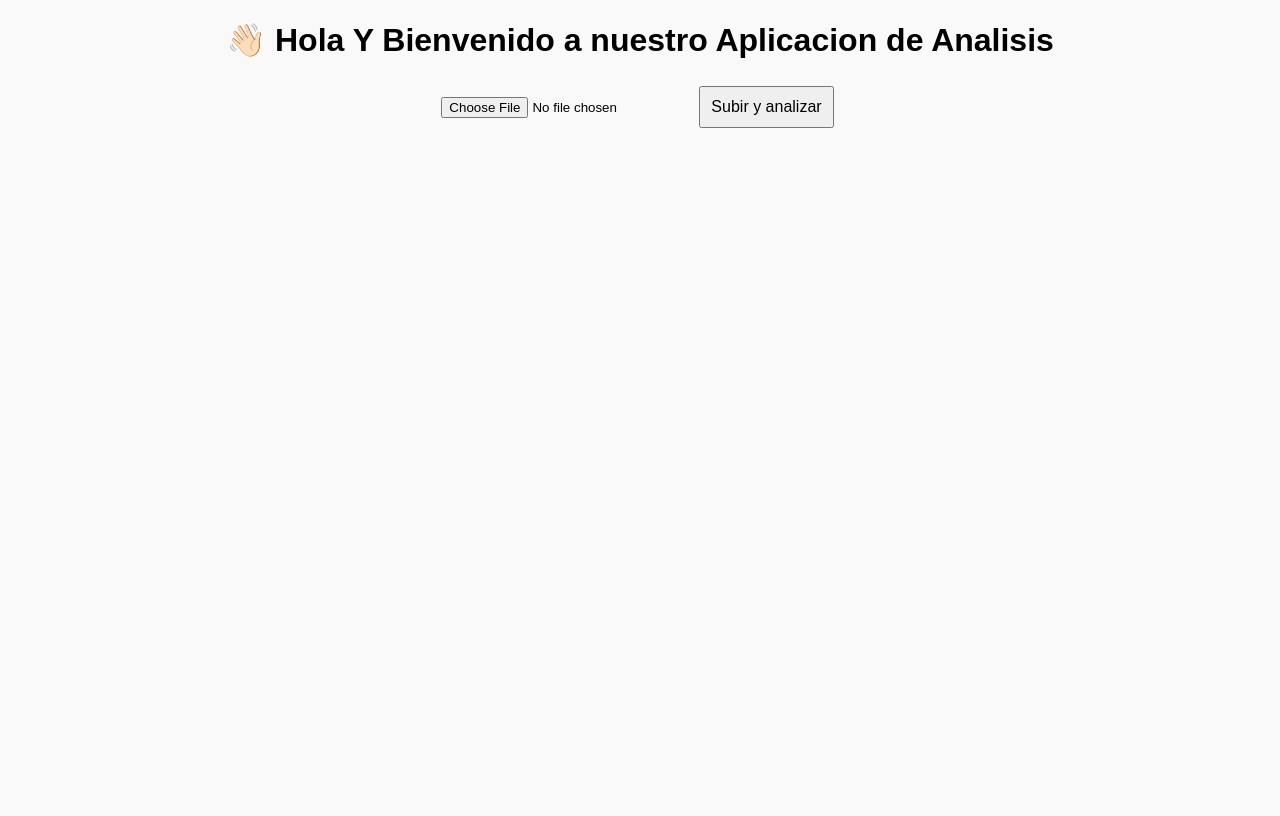
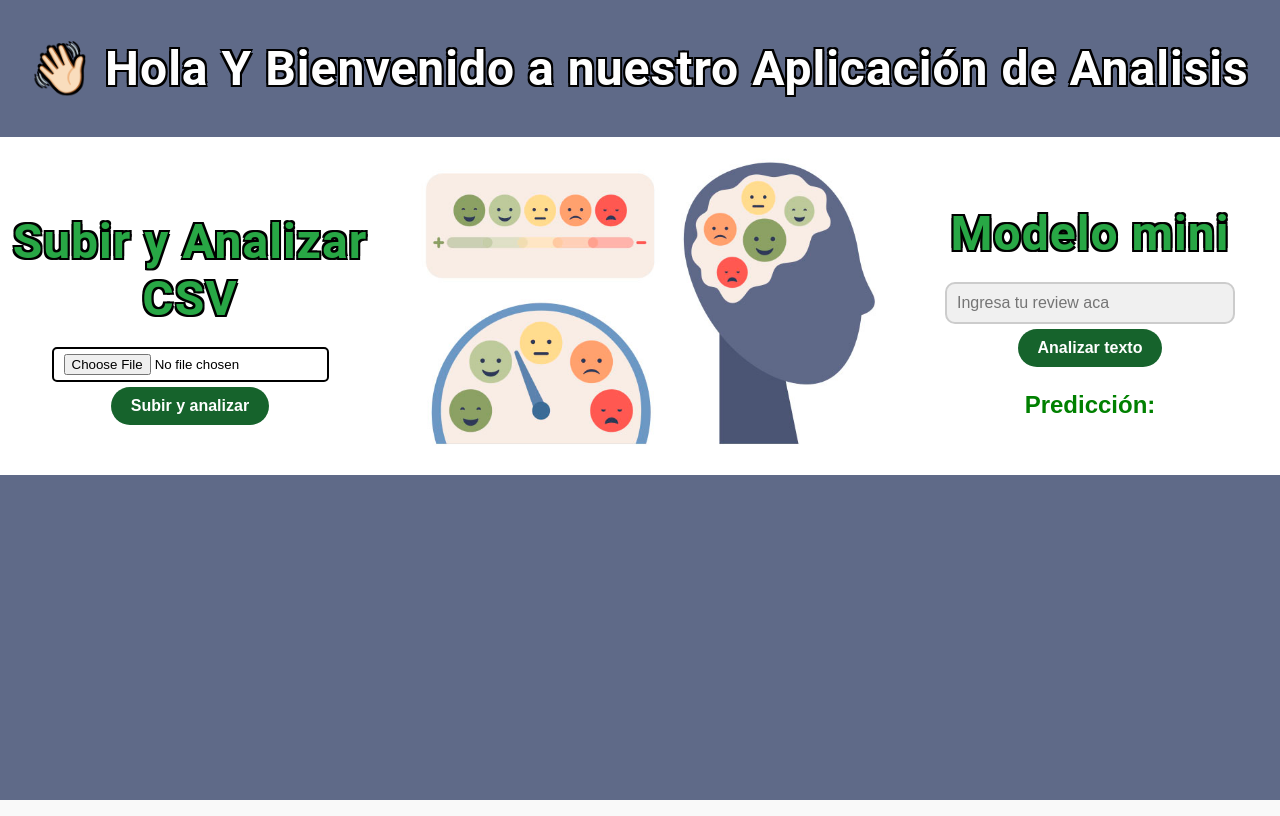
Before and after one commit to Medina95/Proyecto-front, a React (Create React App) app: page / in a window 1280 px wide. Built offline with nearby package versions, Linux system fonts and the light colour scheme.

Commit message:
Version BETA diseñada e implementada

```diff
--- a/src/App.css
+++ b/src/App.css
@@ -24,6 +24,7 @@
   background: linear-gradient(90deg, #007BFF, #00BFFF);
   -webkit-background-clip: text;
   -webkit-text-fill-color: transparent;
+
 }
 
 
@@ -175,3 +176,83 @@ body {
   border-radius: 8px;
   box-shadow: 0 2px 5px rgba(0, 0, 0, 0.1);
 }
+
+
+.title {
+  font-size: 48px;
+  font-weight: 600;
+  color: 'white';
+  text-align: center;
+  margin-bottom: 20px;
+  font-family: 'Roboto', sans-serif;
+
+
+  text-shadow:
+          2px 2px 0 #000,
+          -2px -2px 0 #000,
+          2px -2px 0 #000,
+          -2px 2px 0 #000;
+
+  letter-spacing: 1px;  /* Espaciado entre letras */
+}
+.green-title {
+  font-size: 48px;
+  font-weight: bold;
+  color: #28a745;
+  text-align: center;
+  margin-bottom: 20px;
+  font-family: 'Roboto', sans-serif;
+
+
+  text-shadow:
+          2px 2px 0 #000,
+          -2px -2px 0 #000,
+          2px -2px 0 #000,
+          -2px 2px 0 #000;
+
+  letter-spacing: 1px;
+}
+
+button {
+  background-color: #16632C;  /* Color verde */
+  color: white;  /* Texto en blanco */
+  border: none;  /* Eliminar borde predeterminado */
+  padding: 10px 20px;  /* Espaciado interno */
+  font-size: 16px;  /* Tamaño de la fuente */
+  font-weight: bold;  /* Negrita en el texto */
+  border-radius: 25px;  /* Bordes redondeados */
+  cursor: pointer;  /* Puntero de mano */
+  transition: all 0.3s ease;  /* Transición suave al pasar el mouse */
+}
+
+/* Estilo para el botón cuando el mouse pasa por encima */
+button:hover {
+  background-color: #218838;  /* Color verde más oscuro al pasar el mouse */
+  box-shadow: 0px 4px 10px rgba(0, 0, 0, 0.2);  /* Sombra suave para el efecto de hover */
+}
+
+/* Estilo para el campo de texto */
+input[type="text"] {
+  width: 70%;  /* Ocupa todo el ancho disponible */
+  padding: 10px;  /* Espaciado interno */
+  font-size: 16px;  /* Tamaño de la fuente */
+  font-weight: 400;  /* Peso de la fuente */
+  color: #333;  /* Color del texto */
+  background-color: #f0f0f0;  /* Fondo claro */
+  border: 2px solid #ccc;  /* Borde gris claro */
+  border-radius: 10px;  /* Bordes redondeados */
+  transition: all 0.3s ease;  /* Transición suave para cambios */
+}
+
+/* Estilo cuando el campo de texto está enfocado (focus) */
+input[type="text"]:focus {
+  border-color: #28a745;  /* Borde verde cuando está enfocado */
+  background-color: #e7f9e7;  /* Fondo verde muy claro */
+  box-shadow: 0px 0px 10px rgba(40, 167, 69, 0.2);  /* Sombra verde suave */
+  outline: none;  /* Eliminar el borde por defecto */
+}
+
+/* Estilo cuando el campo de texto está vacío y el usuario no ha escrito nada */
+input[type="text"]:placeholder-shown {
+  color: #aaa;  /* Texto del placeholder en gris */
+}
--- a/src/components/DataImport.jsx
+++ b/src/components/DataImport.jsx
@@ -1,4 +1,10 @@
+import React, { useState } from 'react';
+
 export const DataImport = ( {file, setFile,shouldShowContent, setShouldShowContent }) => {
+
+    const [reviewText, setReviewText] = useState('');
+    const [prediction, setPrediction] = useState('');
+    const [error, setError] = useState('');
 
     const handleFileChange = (event) => {
         let selectedFile = event.target.files[0];
@@ -12,6 +18,34 @@ export const DataImport = ( {file, setFile,shouldShowContent, setShouldShowConte
         console.log("Archivo seleccionado:", selectedFile.name);
 
     }
+    const handleTextChange = (e) => {
+        setReviewText(e.target.value);
+    };
+    const handleAnalyzeClick = async () => {
+        try {
+            const response = await fetch('http://localhost:8000/api/v1/reviews/predict', {
+                method: 'POST',
+                headers: {
+                    'Content-Type': 'application/json',
+                },
+                body: JSON.stringify({ text: reviewText }),
+            });
+
+            const result = await response.json();
+
+            if (response.ok) {
+                setPrediction(result.prediction);
+                setError('');
+            } else {
+                setPrediction('');
+                setError(result.error || 'Ocurrió un error');
+            }
+        } catch (err) {
+            setPrediction('');
+            setError('Error de conexión o servidor');
+        }
+    };
+
 
     const handleUpload = () => {
         if (!file ) {
@@ -23,12 +57,49 @@ export const DataImport = ( {file, setFile,shouldShowContent, setShouldShowConte
 
     return (
         <>
-            <div>
-                <h1>👋🏻 Hola Y Bienvenido a nuestro Aplicacion de Analisis</h1>
-                <input type="file" accept=".csv" onChange={handleFileChange}/>
-                <button onClick={handleUpload}>Subir y analizar</button>
+            <div style={{ backgroundColor: '#5F6A88', color: 'white', minHeight: '100vh' }}>
+
+            <div style={{textAlign: 'center', padding: '20px'}}>
+                <h1 className="title">👋🏻 Hola Y Bienvenido a nuestro Aplicación de Analisis</h1>
+            </div>
+
+            <div style={{display: 'flex',backgroundColor: 'white', justifyContent: 'space-between', alignItems: 'center'}}>
+                <div style={{flex: 1, marginRight: '20px'}}>
+                    <h1 className="green-title">Subir y Analizar CSV</h1>
+                    <input
+                        type="file"
+                        accept=".csv"
+                        onChange={handleFileChange}
+                        style={{
+                            color: 'black',
+                            border: '2px solid black',
+                            padding: '5px 10px',
+                            borderRadius: '5px',
+                            backgroundColor: 'white',
+                            cursor: 'pointer',
+                        }}
+                    />
+                    <button onClick={handleUpload}>Subir y analizar</button>
+                </div>
+                <img src="/emocionesproyecto.jpg" alt="Logo" width="500" height="auto"/>
+
+                <div style={{flex: 1}}>
+                    <h1 className="green-title">Modelo mini</h1>
+                    <input
+                        type="text"
+                        placeholder="Ingresa tu review aca"
+                        value={reviewText}
+                        onChange={handleTextChange}
+                    />
+                    <button onClick={handleAnalyzeClick}>Analizar texto</button>
+                    <h2 style={{ color: 'green' }}>Predicción: {prediction}</h2>
+                </div>
 
             </div>
+
+            </div>
+
         </>
+
     );
 }
```
Also changed, not shown: public/emocionesproyecto.jpg (added).
